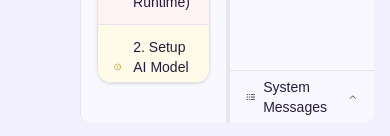
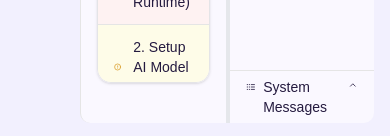
Before and after one commit to youssef13494/App_Builder, a React (Vite) app: page /chat in a window 390 px wide. Shown: the part 705-841 px from the top of the page. Built offline with nearby package versions, Linux system fonts and the light colour scheme; a web font is replaced by a local one; what monaco-editor would draw is missing.

Commit message:
Show latest message in console header (when closed)

```diff
--- a/src/components/preview_panel/PreviewPanel.tsx
+++ b/src/components/preview_panel/PreviewPanel.tsx
@@ -1,5 +1,6 @@
 import { useAtom, useAtomValue } from "jotai";
 import {
+  appOutputAtom,
   previewModeAtom,
   previewPanelKeyAtom,
   selectedAppIdAtom,
@@ -27,6 +28,12 @@ interface PreviewHeaderProps {
   previewMode: PreviewMode;
   setPreviewMode: (mode: PreviewMode) => void;
   onRestart: () => void;
+}
+
+interface ConsoleHeaderProps {
+  isOpen: boolean;
+  onToggle: () => void;
+  latestMessage?: string;
 }
 
 // Preview Header component with preview mode toggle
@@ -81,16 +88,21 @@ const PreviewHeader = ({
 const ConsoleHeader = ({
   isOpen,
   onToggle,
-}: {
-  isOpen: boolean;
-  onToggle: () => void;
-}) => (
+  latestMessage,
+}: ConsoleHeaderProps) => (
   <div
     onClick={onToggle}
-    className="flex items-center gap-2 px-4 py-1.5 border-t border-border cursor-pointer hover:bg-[var(--background-darkest)] transition-colors"
+    className="flex items-start gap-2 px-4 py-1.5 border-t border-border cursor-pointer hover:bg-[var(--background-darkest)] transition-colors"
   >
-    <Logs size={16} />
-    <span className="text-sm font-medium">System Messages</span>
+    <Logs size={16} className="mt-0.5" />
+    <div className="flex flex-col">
+      <span className="text-sm font-medium">System Messages</span>
+      {!isOpen && latestMessage && (
+        <span className="text-xs text-gray-500 truncate max-w-[200px] md:max-w-[400px]">
+          {latestMessage}
+        </span>
+      )}
+    </div>
     <div className="flex-1" />
     {isOpen ? <ChevronDown size={16} /> : <ChevronUp size={16} />}
   </div>
@@ -104,6 +116,11 @@ export function PreviewPanel() {
   const { runApp, stopApp, restartApp, error, loading, app } = useRunApp();
   const runningAppIdRef = useRef<number | null>(null);
   const key = useAtomValue(previewPanelKeyAtom);
+  const appOutput = useAtomValue(appOutputAtom);
+
+  const messageCount = appOutput.length;
+  const latestMessage =
+    messageCount > 0 ? appOutput[messageCount - 1]?.message : undefined;
 
   const handleRestart = useCallback(() => {
     restartApp();
@@ -183,6 +200,7 @@ export function PreviewPanel() {
                   <ConsoleHeader
                     isOpen={true}
                     onToggle={() => setIsConsoleOpen(false)}
+                    latestMessage={latestMessage}
                   />
                   <Console />
                 </div>
@@ -192,7 +210,11 @@ export function PreviewPanel() {
         </PanelGroup>
       </div>
       {!isConsoleOpen && (
-        <ConsoleHeader isOpen={false} onToggle={() => setIsConsoleOpen(true)} />
+        <ConsoleHeader
+          isOpen={false}
+          onToggle={() => setIsConsoleOpen(true)}
+          latestMessage={latestMessage}
+        />
       )}
     </div>
   );
```
